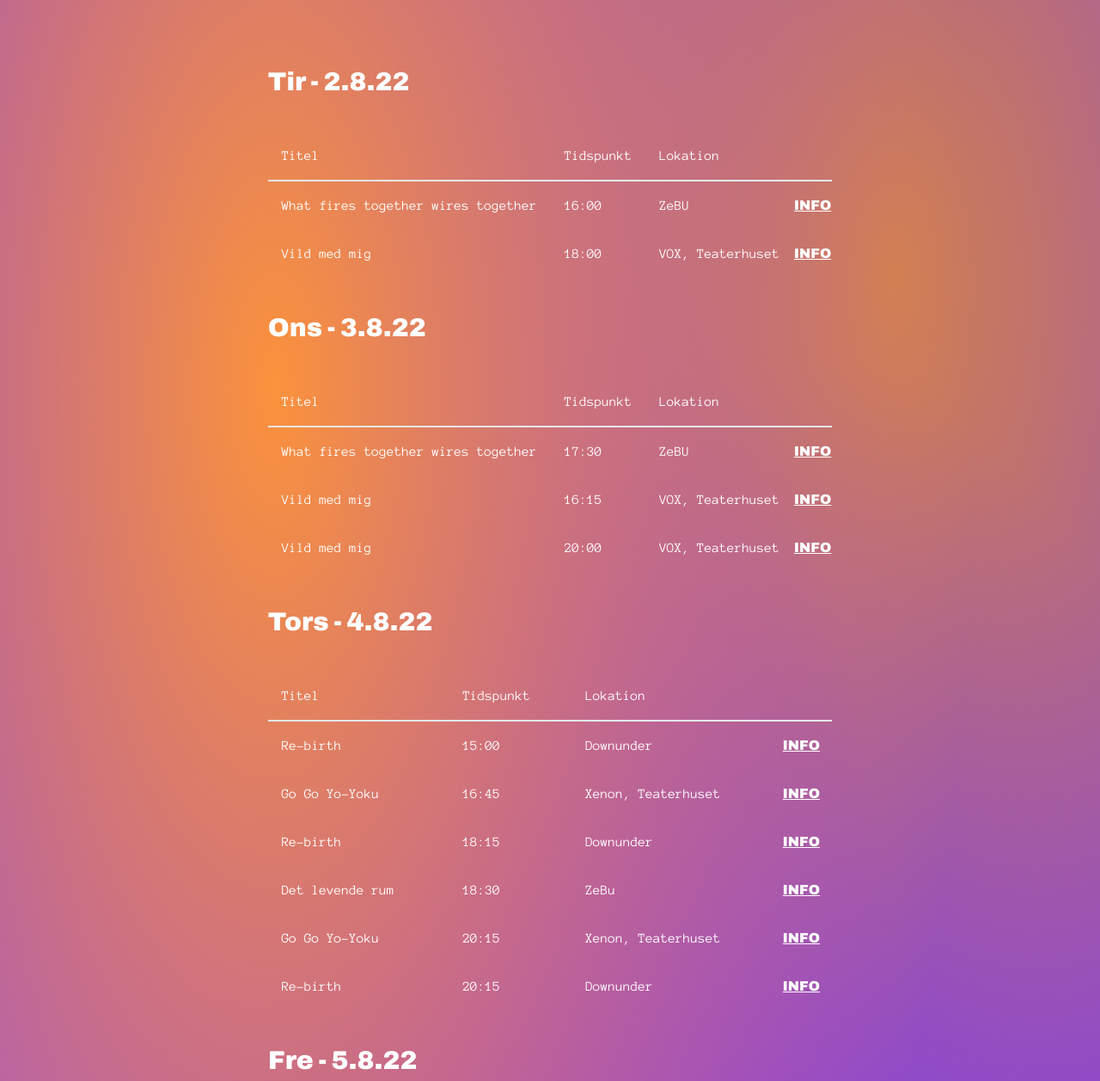
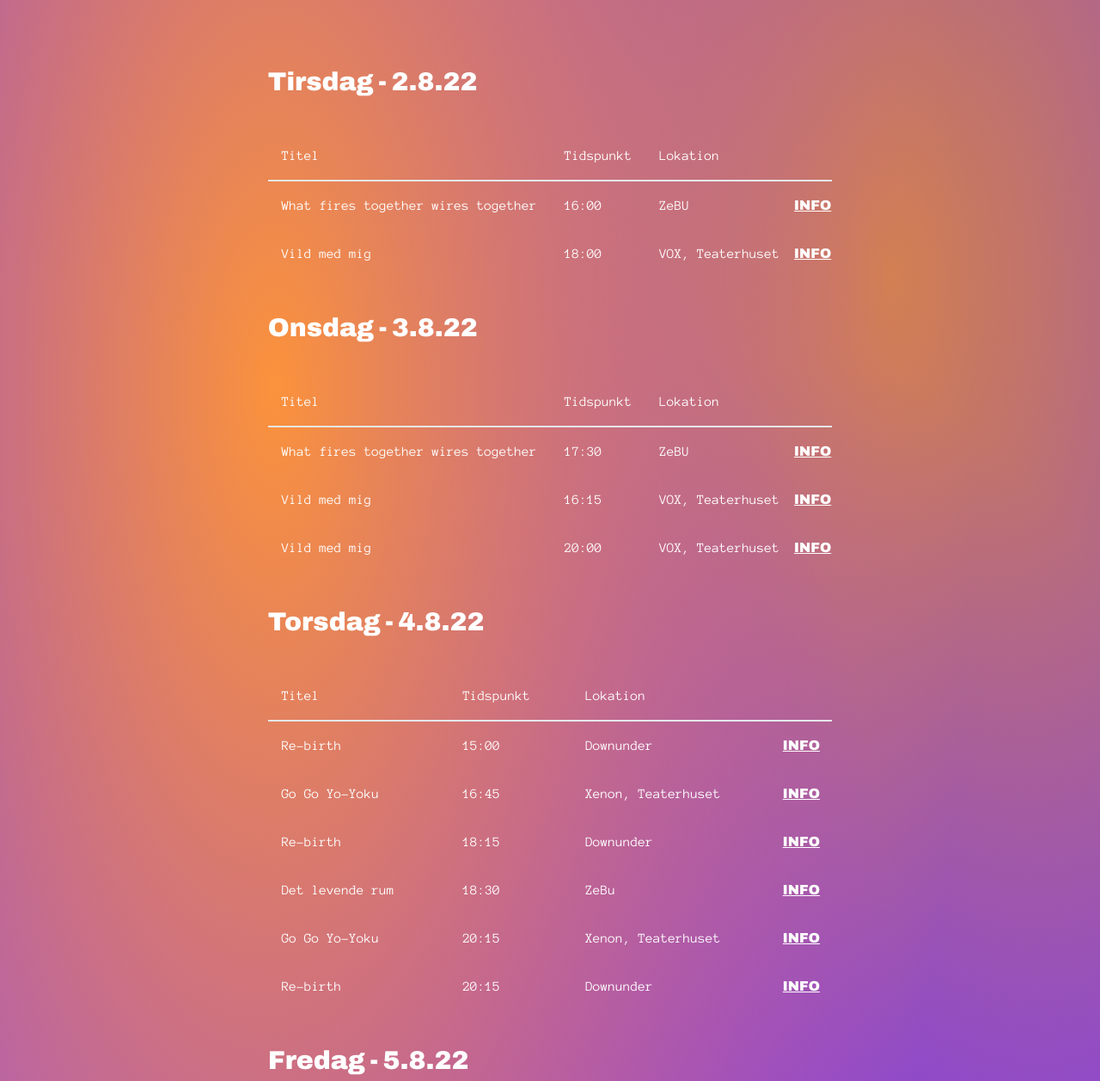
Before and after one commit to chri29kx/Vildskud, a website built with Vite: page src/program.html in a window 1280 px wide. Shown: the part 463-1720 px from the top of the page at 86% size. Built offline with nearby package versions, Linux system fonts and the light colour scheme.

Commit message:
rettet dage

```diff
--- a/src/program.html
+++ b/src/program.html
@@ -74,7 +74,7 @@
         <h2 class="mb-10 pb-40 text-center text-5xl text-white lg:text-6xl">
           Se program
         </h2>
-        <h2 class="my-10 mx-5 text-3xl">Tir - 2.8.22</h2>
+        <h2 class="my-10 mx-5 text-3xl">Tirsdag - 2.8.22</h2>
         <table class="mx-5 table-auto text-xs md:text-base">
           <thead class="border-b-2">
             <tr class="text-left">
@@ -98,7 +98,7 @@
             </tr>
           </tbody>
         </table>
-        <h2 class="my-10 mx-5 text-3xl">Ons - 3.8.22</h2>
+        <h2 class="my-10 mx-5 text-3xl">Onsdag - 3.8.22</h2>
         <table class="mx-5 table-auto text-xs md:text-base">
           <thead class="border-b-2">
             <tr class="text-left">
@@ -128,7 +128,7 @@
             </tr>
           </tbody>
         </table>
-        <h2 class="my-10 mx-5 text-3xl">Tors - 4.8.22</h2>
+        <h2 class="my-10 mx-5 text-3xl">Torsdag - 4.8.22</h2>
         <table class="mx-5 table-auto text-xs md:text-base">
           <thead class="border-b-2">
             <tr class="text-left">
@@ -176,7 +176,7 @@
             </tr>
           </tbody>
         </table>
-        <h2 class="my-10 mx-5 text-3xl">Fre - 5.8.22</h2>
+        <h2 class="my-10 mx-5 text-3xl">Fredag - 5.8.22</h2>
         <table class="mx-5 table-auto text-xs md:text-base">
           <thead class="border-b-2">
             <tr class="text-left">
@@ -231,7 +231,7 @@
             </tr>
           </tbody>
         </table>
-        <h2 class="my-10 mx-5 text-3xl">Lør - 5.8.22</h2>
+        <h2 class="my-10 mx-5 text-3xl">Lørdag - 5.8.22</h2>
         <table class="mx-5 table-auto text-xs md:text-base">
           <thead class="border-b-2">
             <tr class="text-left">
```
